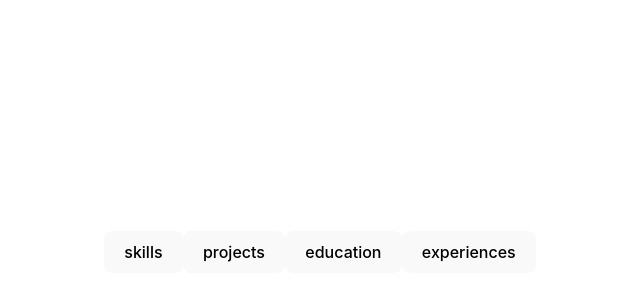
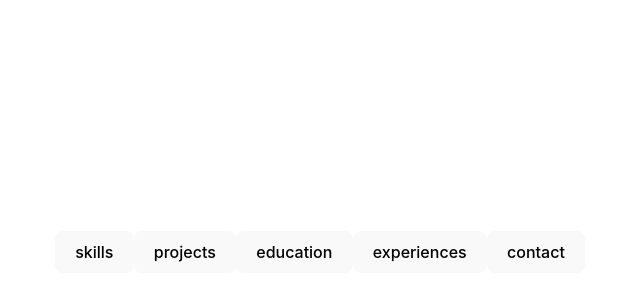
Before and after one commit to bhavik-knight/react-router, a React (Vite) app in the folder react/frontend/: page / in a window 1280 px wide. Shown: the part 148-448 px from the top of the page, without its empty margins (320-960 px from the left). Built offline with nearby package versions, Linux system fonts and the light colour scheme; no server answers.

Commit message:
added contact page

```diff
--- a/react/frontend/src/App.jsx
+++ b/react/frontend/src/App.jsx
@@ -13,6 +13,7 @@
 import { Projects } from "./pages/Projects"
 import { Education } from "./pages/Education"
 import { Experiences } from "./pages/Experiences"
+import { Contact } from "./pages/Contact"
 
 function App() {
 
@@ -24,6 +25,7 @@
         <Route path="projects" element={<Projects />} />
         <Route path="education" element={<Education />} />
         <Route path="experiences" element={<Experiences />} />
+        <Route path="contact" element={<Contact />} />
       </Route>
     )
   )
--- a/react/frontend/src/pages/Home.jsx
+++ b/react/frontend/src/pages/Home.jsx
@@ -8,6 +8,7 @@
             <button onClick={() => navigate("/projects")}>projects</button>
             <button onClick={() => navigate("/education")}>education</button>
             <button onClick={() => navigate("/experiences")}>experiences</button>
+            <button onClick={() => navigate("/contact")}>contact</button>
         </div>
     )
 }
```
